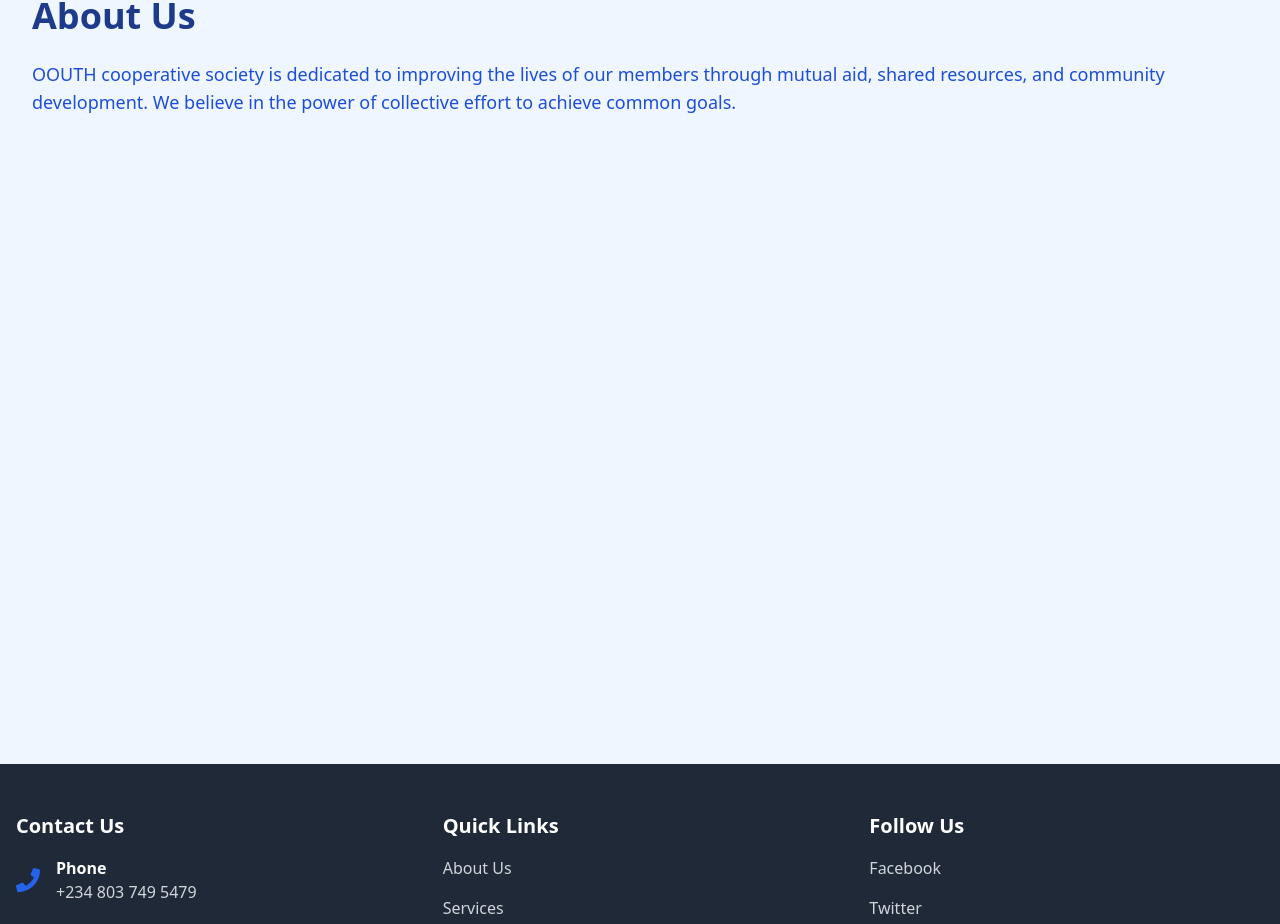
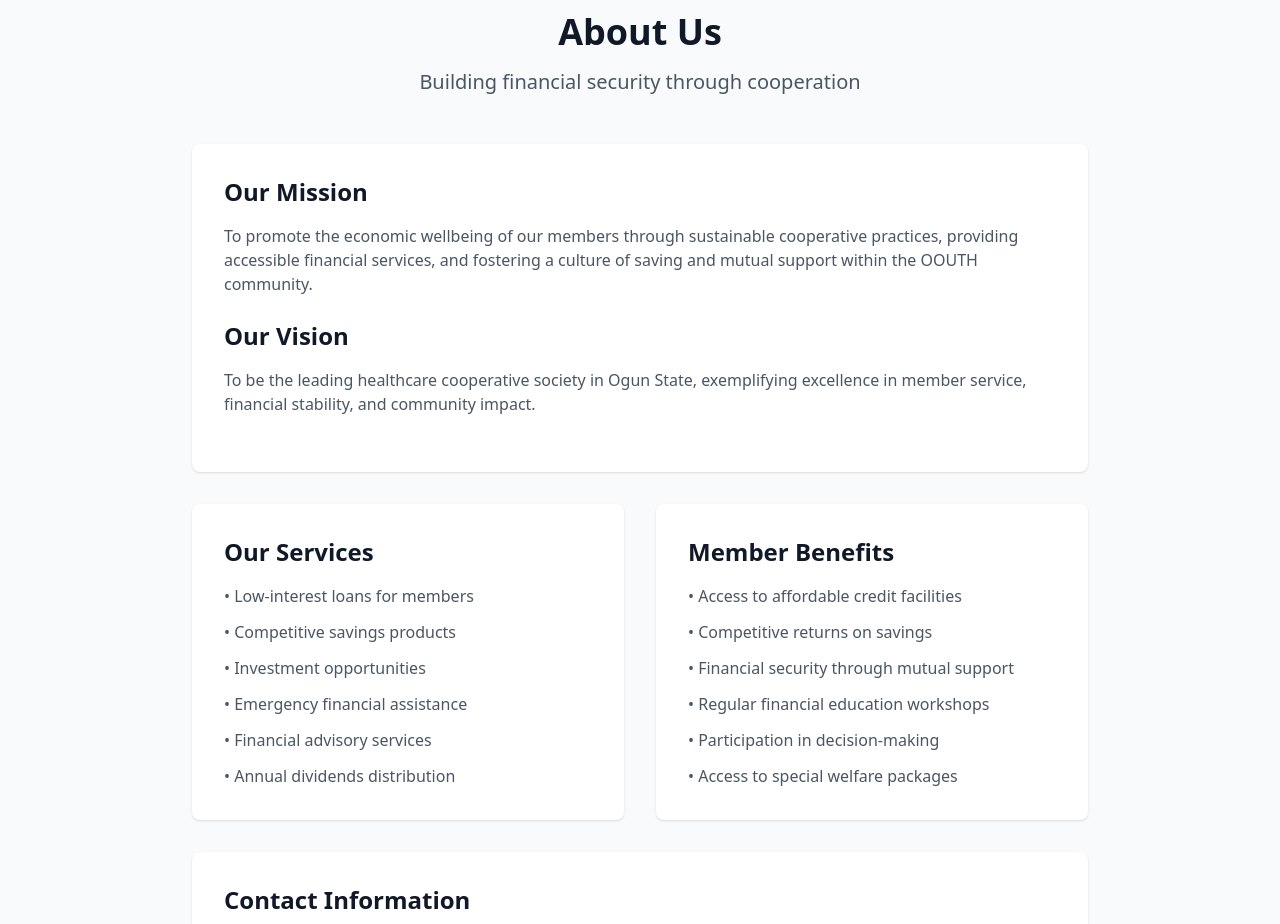
Before and after one commit to meowbanky/oouthcoop, a React (Create React App) app: page /about in a window 1280 px wide. Shown: the part 108-1032 px from the top of the page. Built offline with nearby package versions, Linux system fonts and the light colour scheme.

Commit message:
Updated the About us page

```diff
--- a/src/components/About.js
+++ b/src/components/About.js
@@ -2,12 +2,62 @@ import React from 'react';
 
 const About = () => {
     return (
-        <div className="bg-blue-50 min-h-screen p-8">
-            <div className="container mx-auto">
-                <h1 className="text-4xl font-bold text-blue-900 mb-6">About Us</h1>
-                <p className="text-lg text-blue-700">
-                    OOUTH cooperative society is dedicated to improving the lives of our members through mutual aid, shared resources, and community development. We believe in the power of collective effort to achieve common goals.
-                </p>
+        <div className="min-h-screen bg-gray-50 py-12 px-4 sm:px-6 lg:px-8">
+            <div className="max-w-4xl mx-auto">
+                <div className="text-center mb-12">
+                    <h1 className="text-4xl font-bold text-gray-900 mb-4">About Us</h1>
+                    <p className="text-xl text-gray-600">
+                        Building financial security through cooperation
+                    </p>
+                </div>
+
+                <div className="bg-white shadow rounded-lg p-8 mb-8">
+                    <h2 className="text-2xl font-semibold text-gray-900 mb-4">Our Mission</h2>
+                    <p className="text-gray-600 mb-6">
+                        To promote the economic wellbeing of our members through sustainable cooperative practices, providing accessible financial services, and fostering a culture of saving and mutual support within the OOUTH community.
+                    </p>
+
+                    <h2 className="text-2xl font-semibold text-gray-900 mb-4">Our Vision</h2>
+                    <p className="text-gray-600 mb-6">
+                        To be the leading healthcare cooperative society in Ogun State, exemplifying excellence in member service, financial stability, and community impact.
+                    </p>
+                </div>
+
+                <div className="grid md:grid-cols-2 gap-8">
+                    <div className="bg-white shadow rounded-lg p-8">
+                        <h2 className="text-2xl font-semibold text-gray-900 mb-4">Our Services</h2>
+                        <ul className="space-y-3 text-gray-600">
+                            <li>• Low-interest loans for members</li>
+                            <li>• Competitive savings products</li>
+                            <li>• Investment opportunities</li>
+                            <li>• Emergency financial assistance</li>
+                            <li>• Financial advisory services</li>
+                            <li>• Annual dividends distribution</li>
+                        </ul>
+                    </div>
+
+                    <div className="bg-white shadow rounded-lg p-8">
+                        <h2 className="text-2xl font-semibold text-gray-900 mb-4">Member Benefits</h2>
+                        <ul className="space-y-3 text-gray-600">
+                            <li>• Access to affordable credit facilities</li>
+                            <li>• Competitive returns on savings</li>
+                            <li>• Financial security through mutual support</li>
+                            <li>• Regular financial education workshops</li>
+                            <li>• Participation in decision-making</li>
+                            <li>• Access to special welfare packages</li>
+                        </ul>
+                    </div>
+                </div>
+
+                <div className="bg-white shadow rounded-lg p-8 mt-8">
+                    <h2 className="text-2xl font-semibold text-gray-900 mb-4">Contact Information</h2>
+                    <div className="text-gray-600">
+                        <p className="mb-2">Location: OOUTH Complex, Sagamu, Ogun State</p>
+                        <p className="mb-2">Email: [email address]</p>
+                        <p className="mb-2">Phone: [phone number]</p>
+                        <p>Operating Hours: [hours]</p>
+                    </div>
+                </div>
             </div>
         </div>
     );
```
